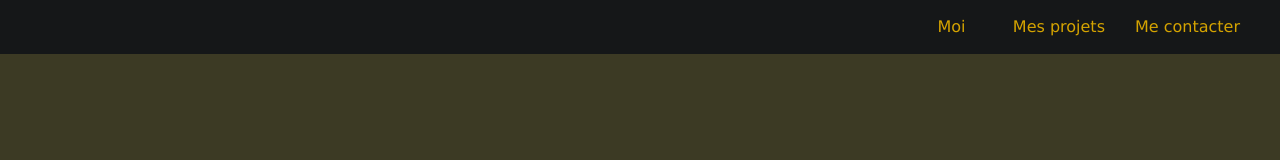
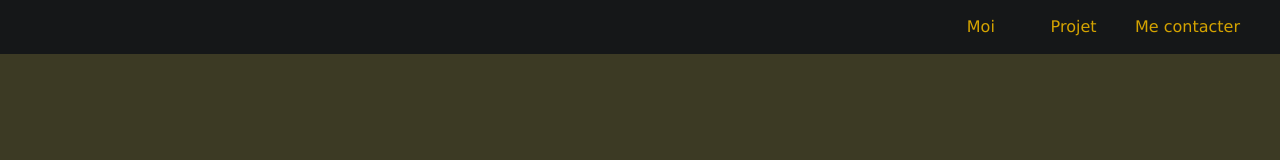
Before and after one commit to YACINEPECHE/portfolio, a plain HTML site: page index.html in a window 1280 px wide. Shown: the top 160 px of the page. Drawn offline with Linux system fonts and the light colour scheme.

Commit message:
grosse maj

```diff
--- a/index.html
+++ b/index.html
@@ -15,7 +15,7 @@
                         <li>Moi</li>
                     </a>
                     <a href="#projects">
-                        <li>Mes projets</li>
+                        <li>Projet</li>
                     </a>
                     <a href="#contacts">
                         <li>Me contacter</li>
```
